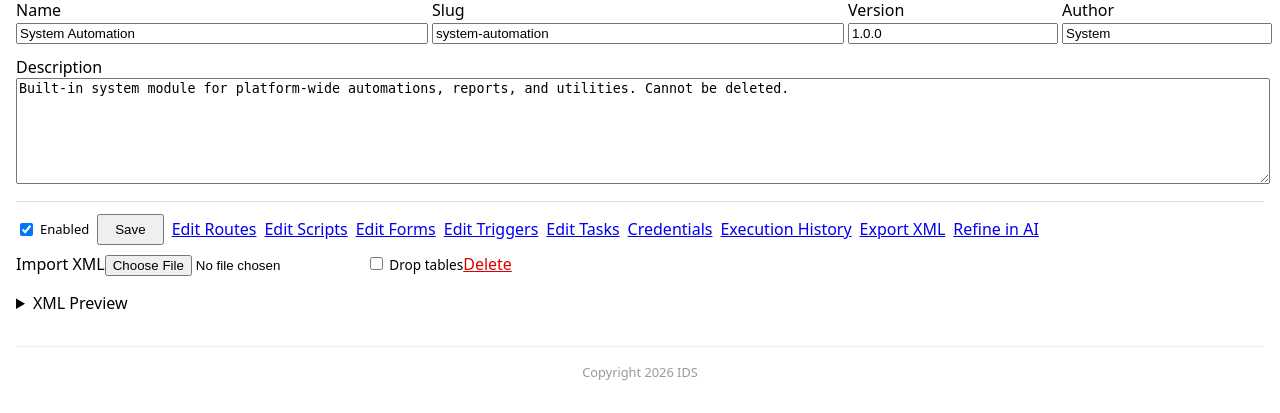
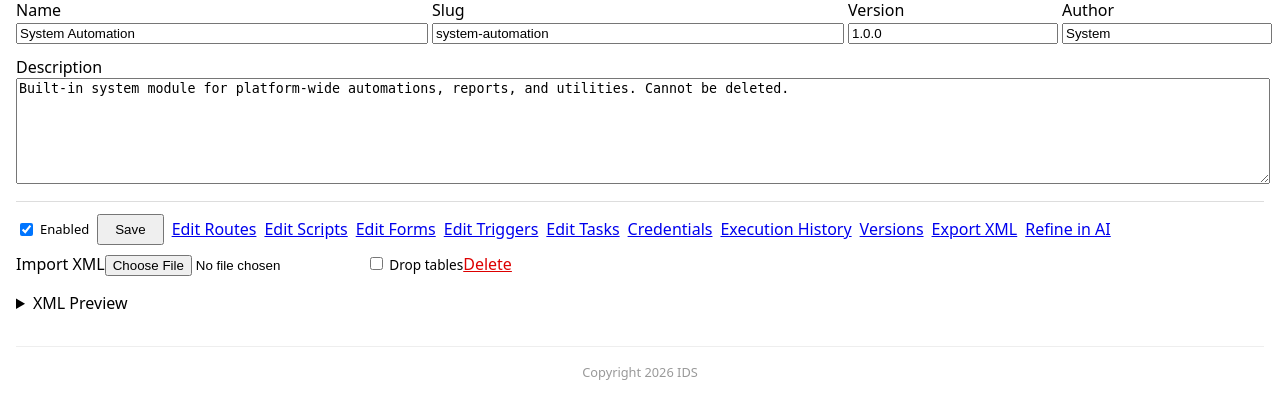
Before and after one commit to Nurb4000/PythonAppFoundry, a Flask app: page /__admin/modules/edit/1 in a window 1280 px wide. Shown: the part 125-538 px from the top of the page. Run offline with Flask 3, Linux system fonts and the light colour scheme; a user stored in the database is signed in; data comes from the database, SQL or seed files in the repository; tables that the repository leaves empty hold one stand-in row (values such as "Sample post").

Commit message:
feat: add Versions link to module edit page action bar

```diff
--- a/app/templates/admin/modules/edit.html
+++ b/app/templates/admin/modules/edit.html
@@ -17,6 +17,7 @@
   <a href="{{ url_for('admin.tasks.list_tasks', module_id=m.id) }}" class="btn">Edit Tasks</a>
   <a href="{{ url_for('admin.credentials.list_credentials', module_id=m.id) }}" class="btn">Credentials</a>
   <a href="{{ url_for('admin.modules.module_executions', module_id=m.id) }}" class="btn">Execution History</a>
+  <a href="{{ url_for('admin.versions.list_versions', module_id=m.id) }}" class="btn">Versions</a>
   <a href="{{ url_for('api.api_export', slug=m.slug) }}" class="btn">Export XML</a>
   <a href="{{ url_for('chat.refine_module', id=m.id) }}" class="btn">Refine in AI</a>
   <label style="font-weight:normal;cursor:pointer;" class="btn" onclick="document.getElementById('importFileInput').click()">Import XML<form method="POST" action="{{ url_for('admin.modules.import_module_xml', id=m.id) }}" enctype="multipart/form-data" style="display:none;"><input type="file" name="file" accept=".xml" id="importFileInput" onchange="this.form.submit()"></form></label>
```
